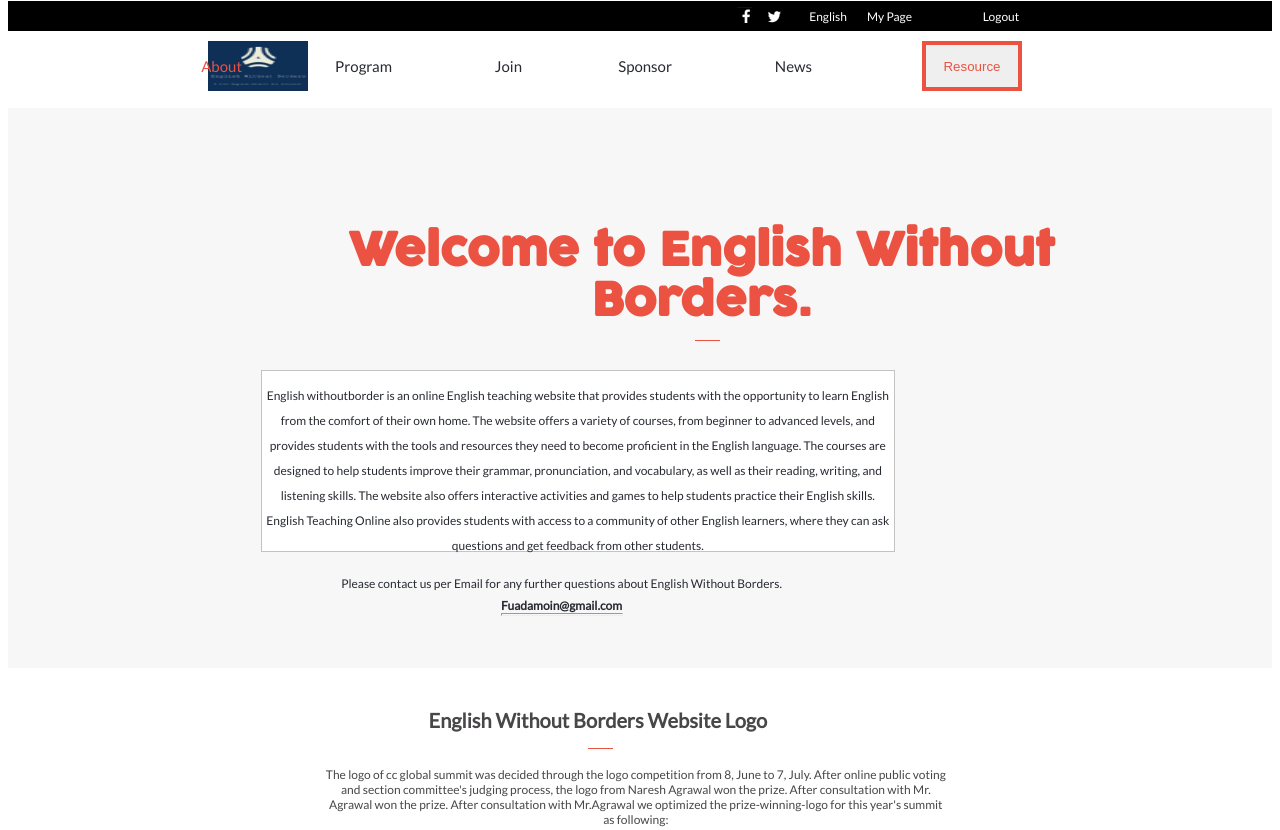
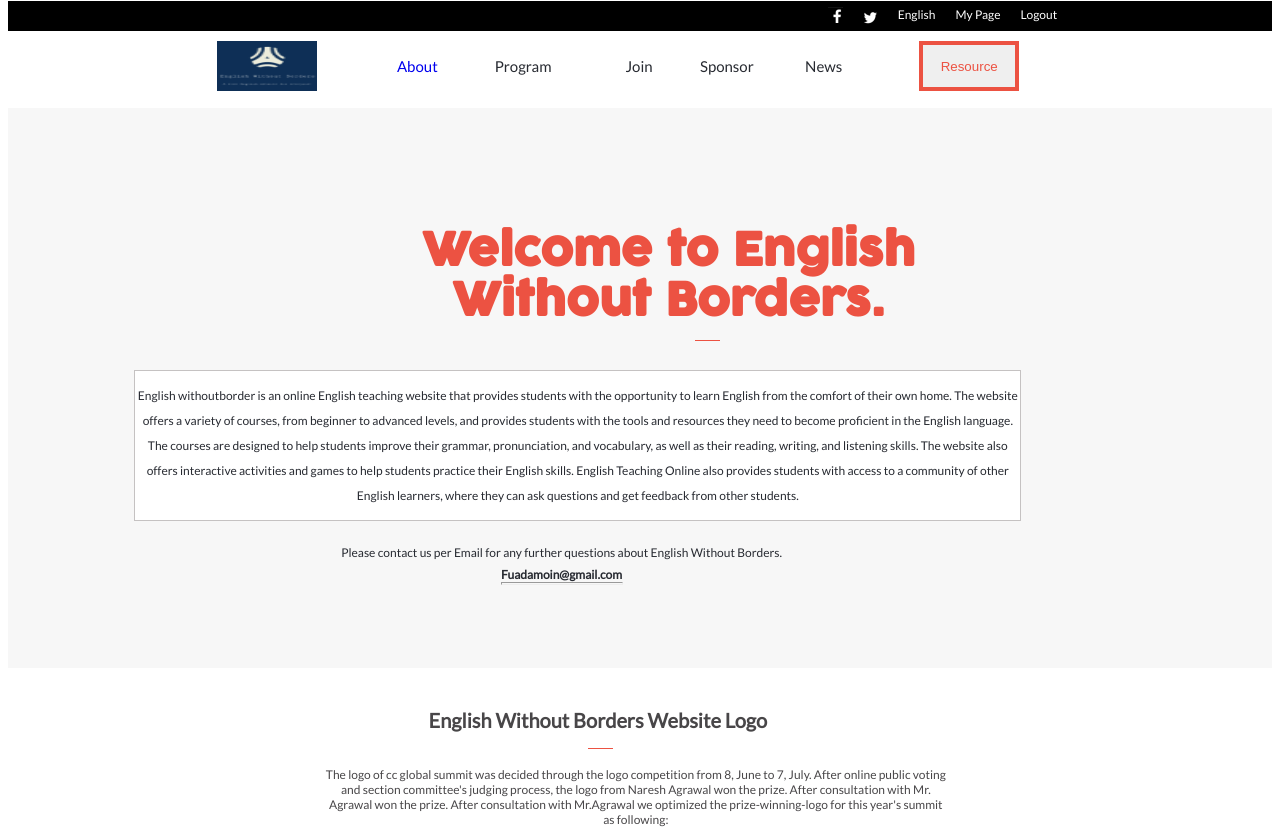
Before and after one commit to fuadmoin/English-Without-Border, a website: page components/about.html in a window 1280 px wide. Shown: the top 830 px of the page. Drawn offline with Linux system fonts and the light colour scheme.

Commit message:
Add responsiveness
now elements are not collapsing on each other on some breakpoints

```diff
--- a/SCSS/about.scss
+++ b/SCSS/about.scss
@@ -32,7 +32,7 @@ $font-weights: (
 }
 
 @mixin tablet {
-  @media (min-width: 400px) and (max-width: 767px) {
+  @media (min-width: 450px) and (max-width: 767px) {
     @content;
   }
 }
@@ -96,6 +96,7 @@ body {
     }
 
     width: 100%;
+    min-width: 61rem;
     height: 100px;
 
     .socialmedia {
@@ -115,34 +116,43 @@ body {
         color: white;
       }
 
+      .upper {
+        @include flexcenter(row);
+
+        position: relative;
+        right: 17%;
+
+
+
         .logout {
-        position: absolute;
-        right: 20%;
+          position: relative;
+          // right: 20%;
         }
 
         .facebook {
-        position: absolute;
-        right: 520px;
-
-        img {
-          background: white;
-        }
+          position: r;
+          // right: 33%;
+          margin-right: 20px;
         }
 
         .twitter {
-        position: absolute;
-        right: 490px;
-        top: 8px;
+          position: relative;
+          // right: 31%;
+          top: 3px;
+          margin-right: 20px;
         }
 
         .english {
-        position: absolute;
-        right: 425px;
+          position: relative;
+          // right: 27%;
+          margin-right: 20px;
         }
 
         .mypage {
-        position: absolute;
-        right: 360px;
+          position: relative;
+          // right: 23%;
+          margin-right: 20px;
+        }
       }
     }
 
@@ -164,40 +174,39 @@ body {
 
       .logo {
         position: absolute;
-        left: 100px;
+        right: 70%;
         width: 100px;
         height: 50px;
       }
 
       .about {
         position: absolute;
-        right: 1030px;
-        color: #ec5242;
+        right: 66%;
       }
 
       .program {
         position: absolute;
-        right: 880px;
+        right: 57%;
       }
 
       .join {
         position: absolute;
-        right: 750px;
+        right: 49%;
       }
 
       .sponsor {
         position: absolute;
-        right: 600px;
+        right: 41%;
       }
 
       .news {
         position: absolute;
-        right: 460px;
+        right: 34%;
       }
 
       .resource {
         position: absolute;
-        right: 250px;
+        right: 20%;
         width: 100px;
         height: 50px;
         border: solid 4px #ec5242;
@@ -271,7 +280,7 @@ body {
         }
 
         @include desktop() {
-          width: 77.6%;
+          width: 70.6%;
           font-size: 45px;
           line-height: 50px;
           top: 50px;
@@ -315,8 +324,8 @@ body {
         }
 
         @include desktop() {
-          width: 50%;
-          left: 20%;
+          width: 70%;
+          left: 10%;
           top: 0;
         }
 
@@ -382,6 +391,7 @@ body {
     @include desktop() {
       padding: 0;
       width: 100%;
+      min-width: 61rem;
       height: 560px;
     }
   }
@@ -398,6 +408,7 @@ body {
       width: 100%;
       height: 710px;
       padding: 20px 0 0 0;
+      min-width: 61rem;
     }
 
     padding: 20px;
@@ -582,6 +593,12 @@ body {
         text-align: center;
       }
 
+      .responsiveDesktop {
+        @include desktop {
+          @include flexcenter(row);
+        }
+      }
+
       .career {
         background: linear-gradient(0deg, rgba(203, 5, 5, 0.5), rgba(152, 6, 6, 0.5)), url(../img/carrier.png);
         background-size: cover;
@@ -595,7 +612,7 @@ body {
         }
 
         @include desktop {
-          left: 50%;
+          left: 30%;
         }
 
         top: 18px;
@@ -632,8 +649,8 @@ body {
         }
 
         @include desktop {
-          left: 92%;
-          top: -162px;
+          left: 32%;
+          top: 18px;
         }
 
         position: relative;
@@ -674,6 +691,7 @@ body {
 
     @include desktop {
       width: 100%;
+      min-width: 61rem;
     }
 
     .black {
@@ -689,14 +707,15 @@ body {
       color: $background-color;
 
       .partner {
+        @include tablet {
+          width: 10%;
+          position: relative;
+          left: 25%;
+        }
+
         small {
           position: relative;
           left: 150px;
-
-          @include tablet {
-            left: 40%;
-          }
-
           top: 22px;
           font-size: 24px;
         }
@@ -706,7 +725,8 @@ body {
           left: 0;
 
           @include tablet {
-            left: -4.7%;
+            position: relative;
+            left: 155px;
           }
 
           background-color: $title-color;
@@ -725,27 +745,19 @@ body {
           margin-left: 40px;
 
           @include tablet {
-            margin-left: 18.67%;
+            position: relative;
+            left: 20%;
+            margin-right: 20%;
           }
         }
 
         .google {
           margin-left: 40px;
-
-          @include tablet {
-            margin-left: 18.67%;
-          }
-
           color: #9a9898;
         }
 
         .naver {
           margin-left: 40px;
-
-          @include tablet {
-            margin-left: 18.67%;
-          }
-
           color: #989696;
           font-weight: weight(heavy);
           font-family: $header-font-family;
@@ -763,7 +775,9 @@ body {
         margin-left: 84px;
 
         @include tablet {
-          margin-left: 32.4%;
+          position: relative;
+          left: 25%;
+          margin-right: 20%;
         }
       }
 
--- a/SCSS/main.scss
+++ b/SCSS/main.scss
@@ -32,7 +32,7 @@ $font-weights: (
 }
 
 @mixin tablet {
-  @media (min-width: 400px) and (max-width: 767px) {
+  @media (min-width: 450px) and (max-width: 767px) {
     @content;
   }
 }
@@ -94,6 +94,7 @@ body {
     }
 
     width: 100%;
+    min-width: 61rem;
     height: 100px;
 
     .socialmedia {
@@ -113,34 +114,43 @@ body {
         color: white;
       }
 
+      .upper {
+        @include flexcenter(row);
+
+        position: relative;
+        right: 17%;
+
+
+
         .logout {
-        position: absolute;
-        right: 20%;
+          position: relative;
+          // right: 20%;
         }
 
         .facebook {
-        position: absolute;
-        right: 520px;
-
-        img {
-          background: white;
-        }
+          position: r;
+          // right: 33%;
+          margin-right: 20px;
         }
 
         .twitter {
-        position: absolute;
-        right: 490px;
-        top: 8px;
+          position: relative;
+          // right: 31%;
+          top: 3px;
+          margin-right: 20px;
         }
 
         .english {
-        position: absolute;
-        right: 425px;
+          position: relative;
+          // right: 27%;
+          margin-right: 20px;
         }
 
         .mypage {
-        position: absolute;
-        right: 360px;
+          position: relative;
+          // right: 23%;
+          margin-right: 20px;
+        }
       }
     }
 
@@ -162,39 +172,39 @@ body {
 
       .logo {
         position: absolute;
-        left: 100px;
+        right: 70%;
         width: 100px;
         height: 50px;
       }
 
       .about {
         position: absolute;
-        right: 1030px;
+        right: 66%;
       }
 
       .program {
         position: absolute;
-        right: 880px;
+        right: 57%;
       }
 
       .join {
         position: absolute;
-        right: 750px;
+        right: 49%;
       }
 
       .sponsor {
         position: absolute;
-        right: 600px;
+        right: 41%;
       }
 
       .news {
         position: absolute;
-        right: 460px;
+        right: 34%;
       }
 
       .resource {
         position: absolute;
-        right: 250px;
+        right: 20%;
         width: 100px;
         height: 50px;
         border: solid 4px #ec5242;
@@ -357,7 +367,8 @@ body {
     @include desktop() {
       padding: 0;
       width: 100%;
-      height: 650px;
+      min-height: 650px;
+      min-width: 61rem;
     }
   }
 
@@ -378,6 +389,7 @@ body {
     @include desktop() {
       padding: 0;
       width: 100%;
+      min-width: 61rem;
       height: 550px;
     }
 
@@ -466,11 +478,9 @@ body {
           @include flexcenter(column);
 
           width: 100%;
-
-          // background: rgba(255,255,255,.05);
           top: 75px;
           position: relative;
-          height: 170px;
+          height: 14rem;
           margin-right: 8px;
           align-items: center;
         }
@@ -767,6 +777,7 @@ body {
     @include desktop {
       height: 300px;
       width: 100%;
+      min-width: 61rem;
       top: 100px;
       display: flex;
     }
--- a/components/about.html
+++ b/components/about.html
@@ -10,6 +10,7 @@
   <body>
     <nav class="desktopnav">
       <div class="socialmedia">
+        <div class="upper">
           <a tabindex="0" class="facebook" href="">
             <img src="../img/facebook.png" alt="a link to facebook" />
           </a>
@@ -24,6 +25,7 @@
             >My Page</a
           >
           <a tabindex="0" class="logout">Logout</a>
+        </div>
       </div>
       <div class="logoGroup">
         <a href="../index.html" class="logo">
@@ -131,11 +133,12 @@
           Take a look at the other two courses that are available in this
           website.
         </p>
+        <div class="responsiveDesktop">
           <div class="career">
             <small tabindex="0" class="coursetitle">Carrier Development</small>
             <small tabindex="0" class="coursesubtitle"
-            >Learn the english language for job searching, the interview process
-            and the job application.
+              >Learn the english language for job searching, the interview
+              process and the job application.
             </small>
           </div>
           <div class="Perfectly">
@@ -144,6 +147,7 @@
               >This course will help you to communicate common everyday english
               with native speakers in natural way
             </small>
+          </div>
         </div>
       </article>
     </section>
```
Also changed, not shown: index.html (+2 -0 lines), CSS/about.css, CSS/main.css, 2 other files. Lines whose indentation alone changed are shown as unchanged.
